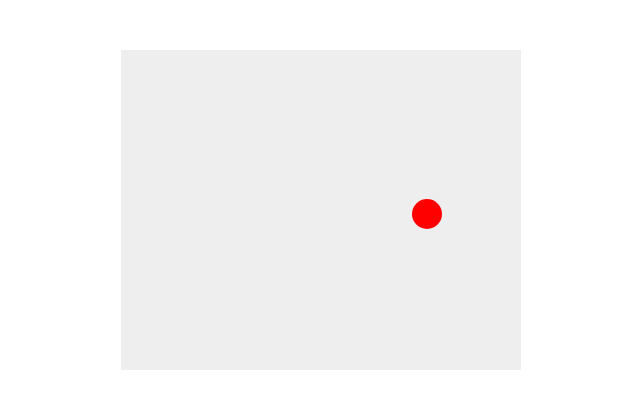
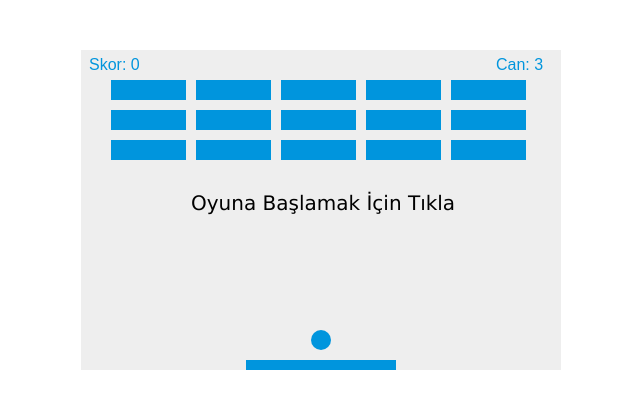
Before and after one commit to gayemce/BrickBreakingGame, a plain HTML site: page index.html in a window 1280 px wide. Shown: the whole page, without its empty margins (319-959 px from the left). Drawn offline with Linux system fonts and the light colour scheme.

Commit message:
design edited

```diff
--- a/index.html
+++ b/index.html
@@ -23,7 +23,7 @@
     </style>
 </head>
 <body>
-    <canvas id="game" width="400" height="320"></canvas>
+    <canvas onclick="oyunBaslat()" id="game" width="480" height="320"></canvas>
 
     <script src="./script.js"></script>
 </body>
--- a/script.js
+++ b/script.js
@@ -1,7 +1,11 @@
 const canvas = document.getElementById("game"); //canvas değişkeninde yapılacak her türlü değişiklik elementi değiştirir - referans tip
 const ctx = canvas.getContext("2d");
 
+document.addEventListener("keydown", myKeydownFunction) //event, function
+
 let interval; //clear etmek gerekebileceğiden değişken oluşturldu.
+
+let oyunBasladiMi = false;
 
 const height = canvas.height;
 const width = canvas.width;
@@ -14,24 +18,42 @@ let dy = -2;
 
 let ballColor = "#0095DD";
 
+let cubukGenisligi = 150;
+let cubukYüksekligi = 10;
+let cubukX = (width - cubukGenisligi)/2;
+let cubukY = (height - cubukYüksekligi);
+
+let tuglaSatirSayisi = 3;
+let tuglaSutunSayisi = 5;
+const tuglaGenislik = 75;
+const tuglaYukseklik = 20;
+const tuglaOffSetTop = 30;
+const tuglaOffSetLeft = 30;
+const tuglaPadding = 10;
+const tuglalar = [];
+
+for(let k = 0; k < tuglaSutunSayisi; k++){
+    tuglalar[k] = [];
+    for(let s = 0; s < tuglaSatirSayisi; s++){
+        tuglalar[k][s] = {x: 0, y:0, status: 1};
+    }
+}
+
+let skor = 0;
+let can = 3;
+let isGameOver = false;
+
 //arrow function
 const oyunCiz = () =>{
     tahtayiTemizle();
     topCiz();
-
-    if(x + dx > width - 15 || x + dx < 15){ //canvasın kenarına çarptığında
-        dx = -dx; //ters yönde hareket et
-        ballColor = "red";
-    }
-    if(y + dy > height - 15 || y + dy < 15){
-        dy = -dy;
-        ballColor = "#0095DD";
-    }
-
-
-    x += dx;
-    y += dy;
-
+    topunKonumunuDegistir();
+    cubukCiz();
+    tuglalariCiz();
+    tuglayaCarptiMi();
+    skoruCiz();
+    canCiz();
+    if(oyunBaslatYazisiCiz()) return;
 }
 
 const tahtayiTemizle = () => {
@@ -40,10 +62,147 @@ const tahtayiTemizle = () => {
 
 const topCiz = () =>{
     ctx.beginPath(); //çizim yapılacağını belirtir
-    ctx.arc(x, y, 15, 0, Math.PI * 2); //yuvarlak tipte
+    ctx.arc(x, y, 10, 0, Math.PI * 2); //yuvarlak tipte
     ctx.fillStyle = ballColor;
     ctx.fill();
     ctx.closePath();
 }
 
-interval = setInterval(oyunCiz,10); //10ms de bir yenilenecek
+const topunKonumunuDegistir = () =>{
+    if(x + dx > width - 10 || x + dx < 10){ //canvasın kenarına çarptığında
+        dx = -dx; //ters yönde hareket et
+        // ballColor = "red";
+    }
+    if( y + dy < 10){ //yukarı çarptığında
+        dy = -dy;
+    }
+    else if(y + dy > cubukY - 10 && y + dy < cubukY + 10 && x > cubukX && x < cubukX + cubukGenisligi){ // çubuğa çarptığında
+        dy = -dy;
+    }
+    else if(y + dy > height - 10){ // aşağı çarptığında
+        if(x < cubukX || x > cubukX + cubukGenisligi)
+        {
+            can--;
+            if(can === 0)
+            {
+                ctx.font = "25px Verdana";
+                ctx.fillStyle = "red";
+                ctx.fillText("Game Over!", width/2 - 70, height/2);
+                clearInterval(interval);
+                isGameOver = true;
+                oyunBasladiMi = false;
+            }
+        }
+        dy = -dy;
+    }
+
+    x += dx;
+    y += dy;
+}
+
+const cubukCiz = () => {
+    ctx.beginPath();
+    ctx.rect(cubukX, cubukY, cubukGenisligi, cubukYüksekligi); //kare tipte
+    ctx.fill();
+    ctx.closePath();
+}
+
+const tuglalariCiz = () => {
+    for(let sutun = 0; sutun < tuglaSutunSayisi; sutun++){
+        for(let satir = 0; satir < tuglaSatirSayisi; satir++){
+            if(tuglalar[sutun][satir].status === 1){
+                const tuglaX = sutun * (tuglaGenislik + tuglaPadding) + tuglaOffSetLeft;
+                const tuglaY = satir * (tuglaYukseklik + tuglaPadding) + tuglaOffSetTop;
+
+                tuglalar[sutun][satir].x = tuglaX;
+                tuglalar[sutun][satir].y = tuglaY;
+
+                ctx.beginPath();
+                ctx.rect(tuglaX, tuglaY, tuglaGenislik, tuglaYukseklik);
+                ctx.fillStyle = ballColor;
+                ctx.fill();
+                ctx.closePath();
+            }
+        }
+    }
+}
+
+const tuglayaCarptiMi = () => {
+    for(let sutun = 0; sutun < tuglaSutunSayisi; sutun++){
+        for(let satir = 0; satir < tuglaSatirSayisi; satir++){
+            const tugla = tuglalar[sutun][satir];
+            if(tugla.status === 1){
+                if(x > tugla.x && x < tugla.x + tuglaGenislik && y > tugla.y && y < tugla.y + tuglaYukseklik){
+                    dy = -dy
+                    tugla.status = 0;
+                    skor += 10;
+
+                    if(skor === 150){
+                        clearInterval(interval);
+
+                        ctx.font = "25px Verdana";
+                        fillStyle = "black";
+                        ctx.fillText("Tebrikler, oyunu kazandın!", width/2 - 120, height/2);
+                    }
+                }
+            }
+        }
+    }
+}
+
+const skoruCiz = () => {
+    ctx.font = "16px Arial";
+    ctx.fillStyle = ballColor;
+    ctx.fillText(`Skor: ${skor}`,8,20)
+}
+
+const canCiz = () => {
+    ctx.font = "16px Arial";
+    ctx.fillStyle = ballColor;
+    ctx.fillText(`Can: ${can}`, width-65,20);
+}
+
+const oyunBaslatYazisiCiz = () => {
+    if(!oyunBasladiMi && !isGameOver){
+        ctx.fillStyle = "black";
+        ctx.font = "20px Verdana";
+        ctx.fillText(`Oyuna Başlamak İçin Tıkla`, width/2 - 130, height/2);
+        return true;
+    }
+    else{
+        return false;
+    }
+}
+
+oyunCiz();
+
+const oyunBaslat = () =>{
+    if(oyunBasladiMi === false){
+        if(isGameOver){
+            document.location.reload();
+        }
+        else{
+            interval = setInterval(oyunCiz,10);
+            oyunBasladiMi = true;
+        }
+    }
+    else{
+        clearInterval(interval);
+        oyunBasladiMi = false;
+
+        ctx.fillStyle = "black";
+        ctx.font = "20px Verdana";
+        ctx.fillText(`Oyun Duraklatıldı`, width/2 - 80, height/2);
+    }
+}
+
+function myKeydownFunction(e){
+    if(e.key === "Right" || e.key === "ArrowRight"){
+        if(cubukX + 5 > width - cubukGenisligi) return;
+            cubukX += 15;
+    }
+    else if(e.key === "Left" || e.key === "ArrowLeft"){
+        if(cubukX - 5 < 0) return;
+        cubukX -= 15;
+    }
+}
```
